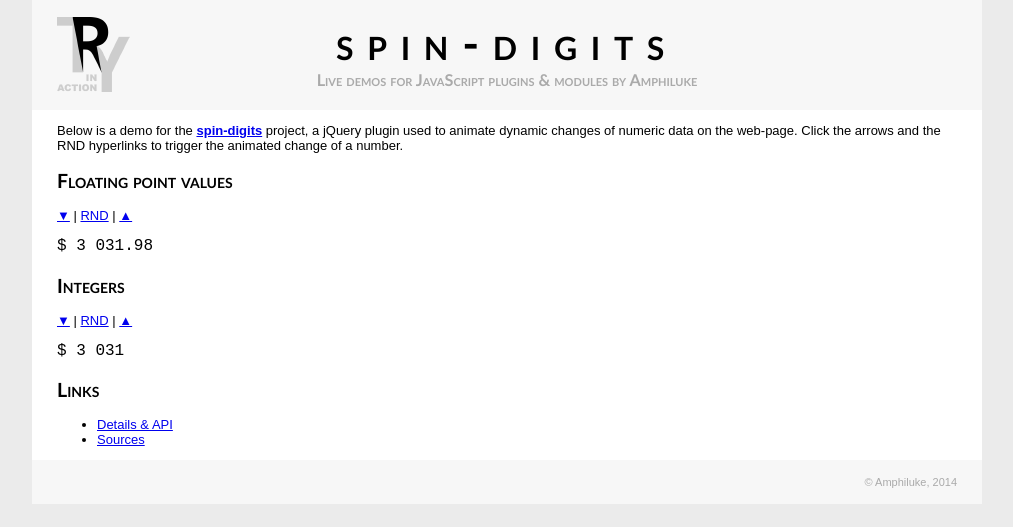
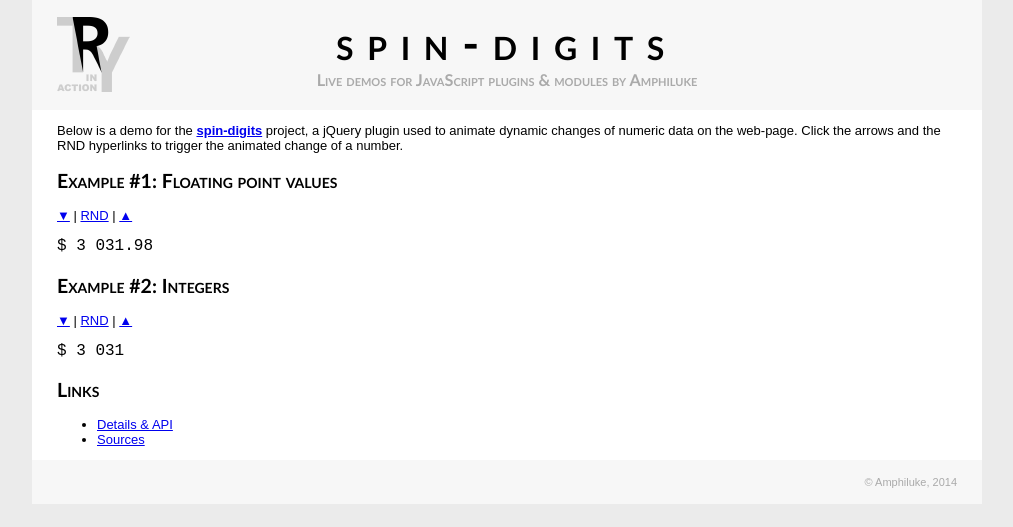
Before and after one commit to Amphiluke/amphiluke.github.io, a Jekyll site: the page built from jquery-plugins/spin-digits/index.html, in a window 1280 px wide. Shown: the top 527 px of the page, without its empty margins (133-1146 px from the left). Built offline with Jekyll 4.4.1, drawn with Linux system fonts in a browser that asks for light colours.

Commit message:
Minor content update

```diff
--- a/jquery-plugins/spin-digits/index.html
+++ b/jquery-plugins/spin-digits/index.html
@@ -7,7 +7,7 @@
 
 <p>Below is a demo for the <a href="https://github.com/Amphiluke/jquery-plugins/tree/master/src/spin-digits"><strong>spin-digits</strong></a> project, a jQuery plugin used to animate dynamic changes of numeric data on the web-page. Click the arrows and the RND hyperlinks to trigger the animated change of a number.</p>
 
-<h2>Floating point values</h2>
+<h2>Example #1: Floating point values</h2>
 <p>
 	<a class="spin-down" href="#" title="Decrease">&#x25BC;</a> |
 	<a class="spin-rnd" href="#" title="Randomize">RND</a> |
@@ -15,7 +15,7 @@
 	<span class="spin-test spin-digit-arr"></span>
 </p>
 
-<h2>Integers</h2>
+<h2>Example #2: Integers</h2>
 <p>
 	<a class="spin-down" href="#" title="Decrease">&#x25BC;</a> |
 	<a class="spin-rnd" href="#" title="Randomize">RND</a> |
```
